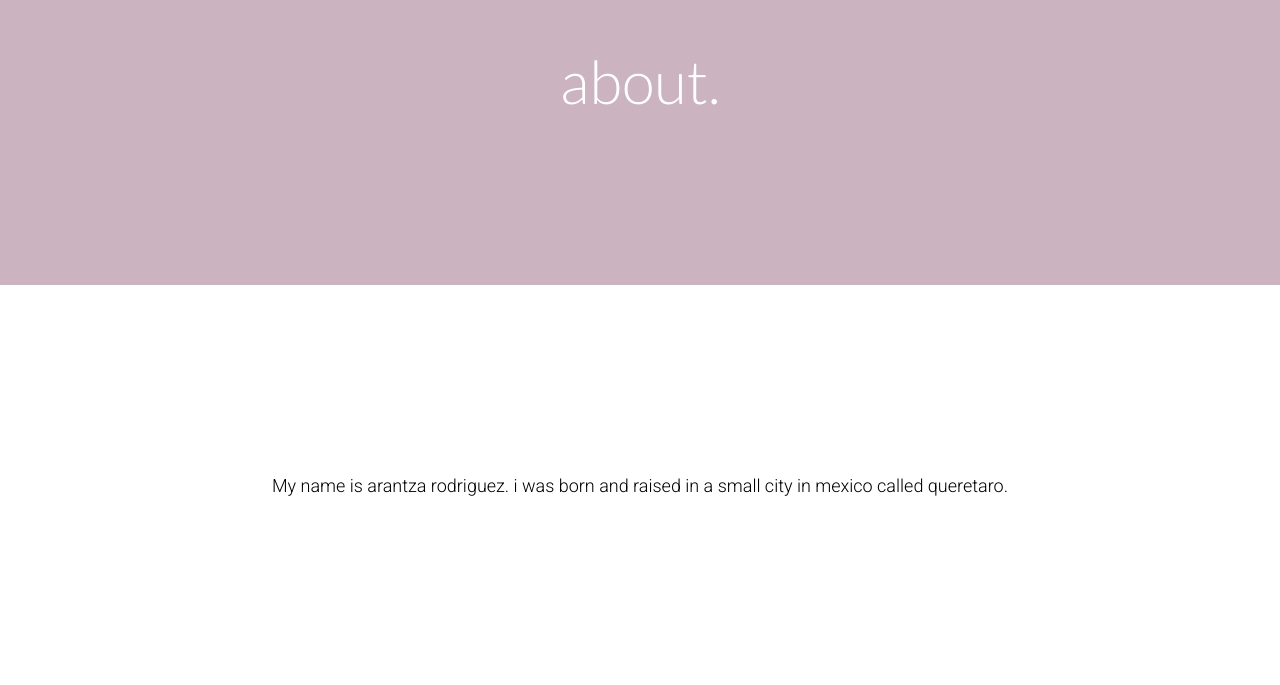
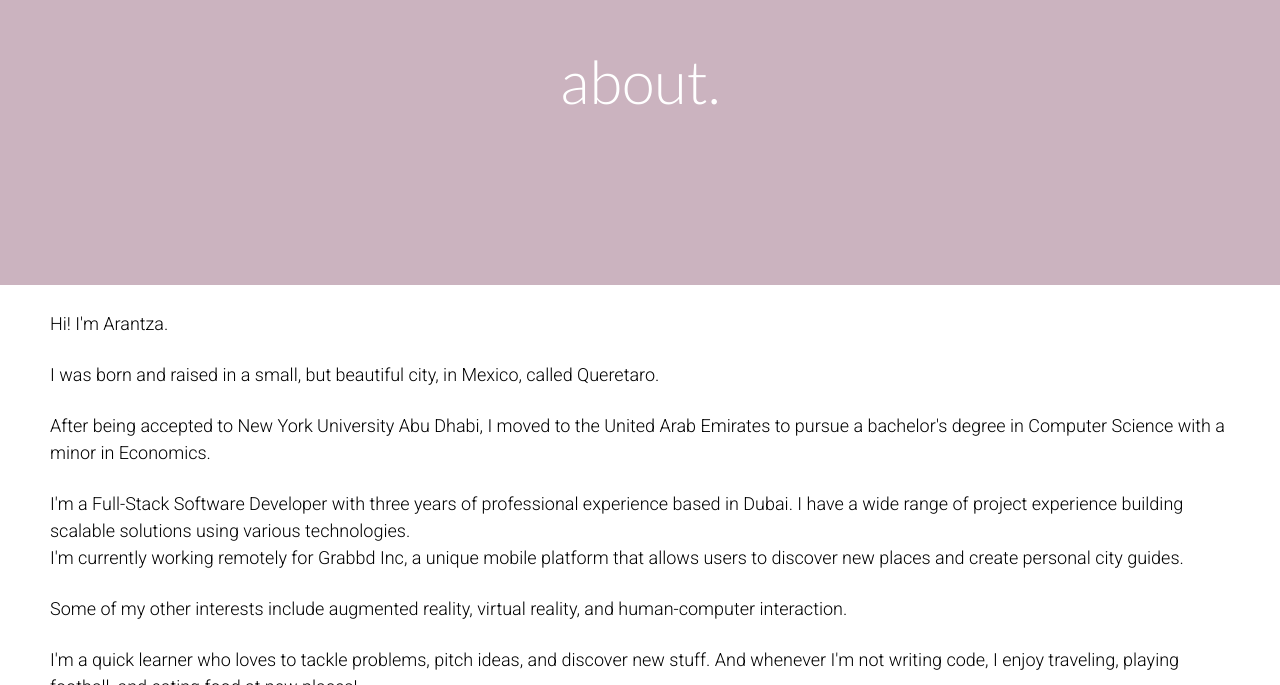
Before and after one commit to arantzardzm/portfolio, a React (Create React App) app: page /portfolio/about in a window 1280 px wide. Shown: the part 115-800 px from the top of the page. Built offline with nearby package versions, Linux system fonts and the light colour scheme.

Commit message:
Adding about contact and links

```diff
--- a/public/index.html
+++ b/public/index.html
@@ -15,6 +15,8 @@
       user's mobile device or desktop. See https://developers.google.com/web/fundamentals/web-app-manifest/
     -->
     <link rel="manifest" href="%PUBLIC_URL%/manifest.json" />
+    <link rel="stylesheet" href="https://cdnjs.cloudflare.com/ajax/libs/font-awesome/4.7.0/css/font-awesome.min.css"/>
+
     <!--
       Notice the use of %PUBLIC_URL% in the tags above.
       It will be replaced with the URL of the `public` folder during the build.
--- a/src/components/paragraph.tsx
+++ b/src/components/paragraph.tsx
@@ -1,7 +1,7 @@
 import React from 'react';
 import { ParagraphProps } from '../interfaces';
 
-const getMappedText = (text: string[], color: string) => text.map((t: string) => {
+const getMappedSentence = (text: string[], color: string) => text.map((t: string) => {
   if (t) {
     return (
       <p className={color ? `paragraph ${color}-text` : 'paragraph'}>{t}</p>
@@ -13,13 +13,30 @@ const getMappedText = (text: string[], color: string) => text.map((t: string) =>
   }
 });
 
+const getMappedParagraph = (text: any, color: string) => text.map((t: string, i: number) => {
+  return (
+    <>
+      {getMappedSentence(text[i].paragraph, color)}
+      <br></br>
+    </>
+  );
+});
+
 const Paragraph = (props: ParagraphProps) => {
-  const { text, color } = props;
-
+  const { text, color, p } = props;
+  if (p) {
+    return (
+      <>
+        <div>
+          {getMappedParagraph(text, color)}
+        </div>
+      </>
+    );
+  }
   return (
     <>
       <div>
-        {getMappedText(text, color)}
+        {getMappedSentence(text, color)}
       </div>
     </>
   );
--- a/src/content/about.json
+++ b/src/content/about.json
@@ -1,4 +1,36 @@
 {
   "aboutTitle": "about.",
-  "aboutDescription": ["My name is arantza rodriguez. i was born and raised in a small city in mexico called queretaro."]
+  "aboutDescription": [
+    {
+      "paragraph": [
+        "Hi! I'm Arantza."
+      ]
+    },
+    {
+      "paragraph": [
+        "I was born and raised in a small, but beautiful city, in Mexico, called Queretaro."
+      ]
+    },
+    {
+      "paragraph": [
+        "After being accepted to New York University Abu Dhabi, I moved to the United Arab Emirates to pursue a bachelor's degree in Computer Science with a minor in Economics."
+      ]
+    },
+    {
+      "paragraph": [
+        "I'm a Full-Stack Software Developer with three years of professional experience based in Dubai. I have a wide range of project experience building scalable solutions using various technologies.",
+        "I'm currently working remotely for Grabbd Inc, a unique mobile platform that allows users to discover new places and create personal city guides."
+      ]
+    },
+    {
+      "paragraph": [
+        "Some of my other interests include augmented reality, virtual reality, and human-computer interaction."
+      ]
+    },
+    {
+      "paragraph": [
+        "I'm a quick learner who loves to tackle problems, pitch ideas, and discover new stuff. And whenever I'm not writing code, I enjoy traveling, playing football, and eating food at new places!"
+      ]
+    }
+  ]
 }
--- a/src/content/contact.json
+++ b/src/content/contact.json
@@ -1,8 +1,33 @@
 {
   "contactTitle": "contact.",
   "contactDescription": [
-    "Hey, thanks for your interest in my work.",
-    "Feel free to reach out to me on my personal email: arantzairdzm@gmail.com",
-    "And you can also check out my links:"
+    {
+      "paragraph": [
+        "Thank you so much for your interest in my work!",
+        "Please feel free to reach out to me on my personal email: arantzairdzm@gmail.com :)"
+      ]
+    },
+    {
+      "paragraph": [
+        "You can also check out some of my other links listed below:"
+      ]
+    }
+  ],
+  "contactLinks": [
+    {
+      "type": "github", "link": "https://github.com/arantzardzm"
+    },
+    {
+      "type": "linkedin", "link": "https://www.linkedin.com/in/arantzardzm"
+    },
+    {
+      "type": "cv", "link": "https://www.arantzardzm/static/media/cv.dd7743c5.pdf"
+    },
+    {
+      "type": "email", "link": "mailto:arantzairdzm@gmail.com"
+    },
+    {
+      "type": "behance", "link": "https://www.behance.net/arantzardzm"
+    }
   ]
 }
--- a/src/documents/index.ts
+++ b/src/documents/index.ts
@@ -1,4 +1,5 @@
 import emerge from './emerge.pdf';
 import robots from './robots.mp3';
+import cv from './cv.pdf';
 
-export { emerge, robots };
+export { emerge, robots, cv };
--- a/src/interfaces/index.ts
+++ b/src/interfaces/index.ts
@@ -7,8 +7,9 @@ export interface TitleProps {
 }
 
 export interface ParagraphProps {
-  text: string[];
+  text: any[];
   color: string;
+  p?: boolean;
 }
 
 export interface ImageProps {
--- a/src/pages/about.tsx
+++ b/src/pages/about.tsx
@@ -28,7 +28,9 @@ const About = (props: Props) => {
           <Col className="about-description-wrapper">
             <Paragraph
               text={about.aboutDescription}
-              color={'black'}/>
+              color={'black'}
+              p={true}
+            />
           </Col>
         </Row>
       </div>
--- a/src/pages/contact.tsx
+++ b/src/pages/contact.tsx
@@ -8,6 +8,15 @@ import Paragraph from '../components/paragraph';
 import { contact } from '../content';
 
 interface Props {}
+
+const getLink = (type: string) => {
+  const link = contact.contactLinks.find((c) => c.type === type);
+  if (link) {
+    return link.link;
+  } else {
+    return "";
+  }
+}
 
 const Contact = (props: Props) => {
   return (
@@ -28,7 +37,16 @@ const Contact = (props: Props) => {
           <Col className="contact-description-wrapper">
             <Paragraph
               text={contact.contactDescription}
-              color={'white'}/>
+              color={'white'}
+              p={true}
+            />
+            <div className="contact-link-wrapper">
+              <a href={getLink('github')} target="_blank" rel="noopener noreferrer"><i className='fa fa-github fa-2x contact-link'></i></a>
+              <a href={getLink('linkedin')} target="_blank" rel="noopener noreferrer"><i className='fa fa-linkedin fa-2x contact-link'></i></a>
+              <a href={getLink('behance')} target="_blank" rel="noopener noreferrer"><i className='fa fa-behance fa-2x contact-link'></i></a>
+              <a href={getLink('cv')} target="_blank" rel="noopener noreferrer"><i className='fa fa-file-o fa-2x contact-link'></i></a>
+              <a href={getLink('email')} target="_blank" rel="noopener noreferrer"><i className='fa fa-envelope-o fa-2x contact-link'></i></a>
+            </div>
           </Col>
         </Row>
       </div>
--- a/src/styles/about.scss
+++ b/src/styles/about.scss
@@ -18,5 +18,5 @@
   display: flex;
   justify-content: center;
   align-items: center;
-  // margin-top: 50px !important;
+  margin-top: 25px !important;
 }
--- a/src/styles/contact.scss
+++ b/src/styles/contact.scss
@@ -18,5 +18,22 @@
   display: flex;
   justify-content: center;
   align-items: center;
-  // margin-top: 50px !important;
+  flex-direction: column;
+  margin-top: 25px !important;
 }
+
+.contact-link-wrapper {
+  margin-top: 25px !important;
+}
+
+.contact-link {
+  margin-right: 10px;
+  margin-left: 10px;
+  color: white;
+  transition-duration: .5s;
+}
+
+.contact-link:hover {
+  color: #95ADB6;
+  transition-duration: .5s;
+}
```
Also changed, not shown: 1 other file (tests, documents, lock files or other folders).
